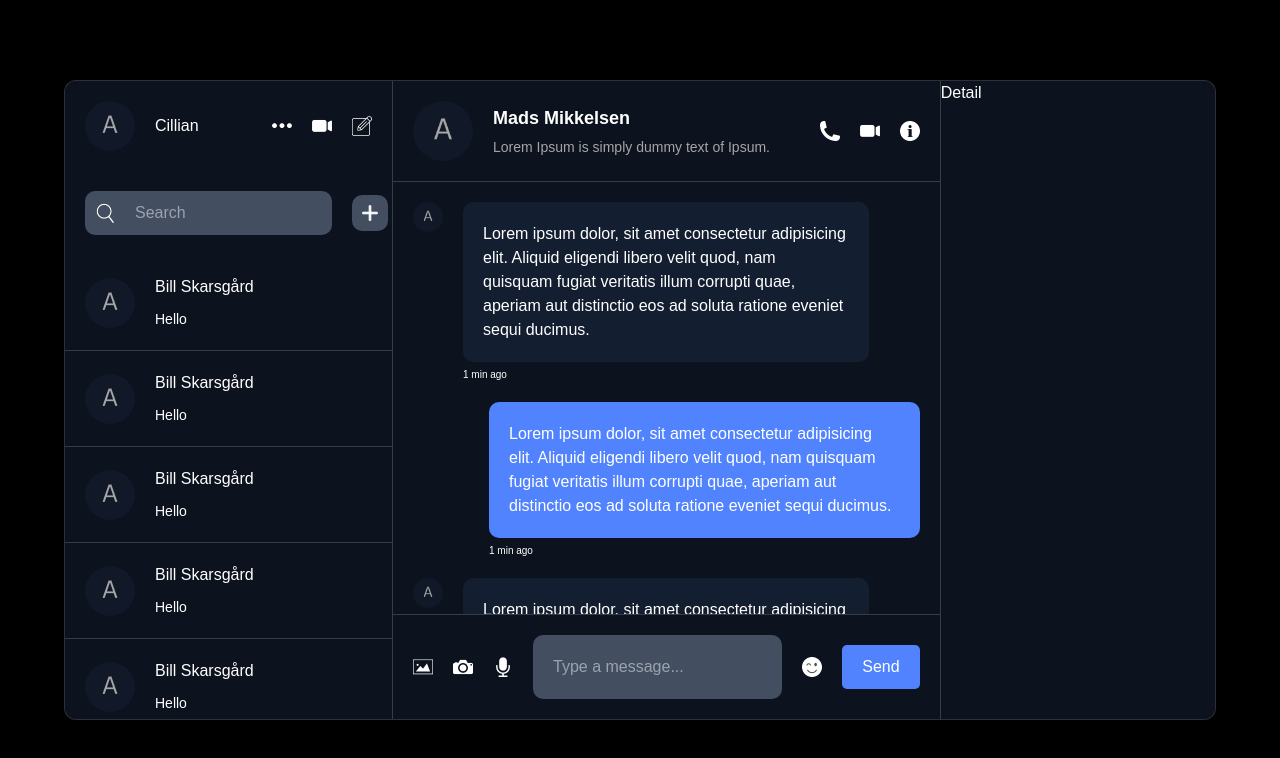
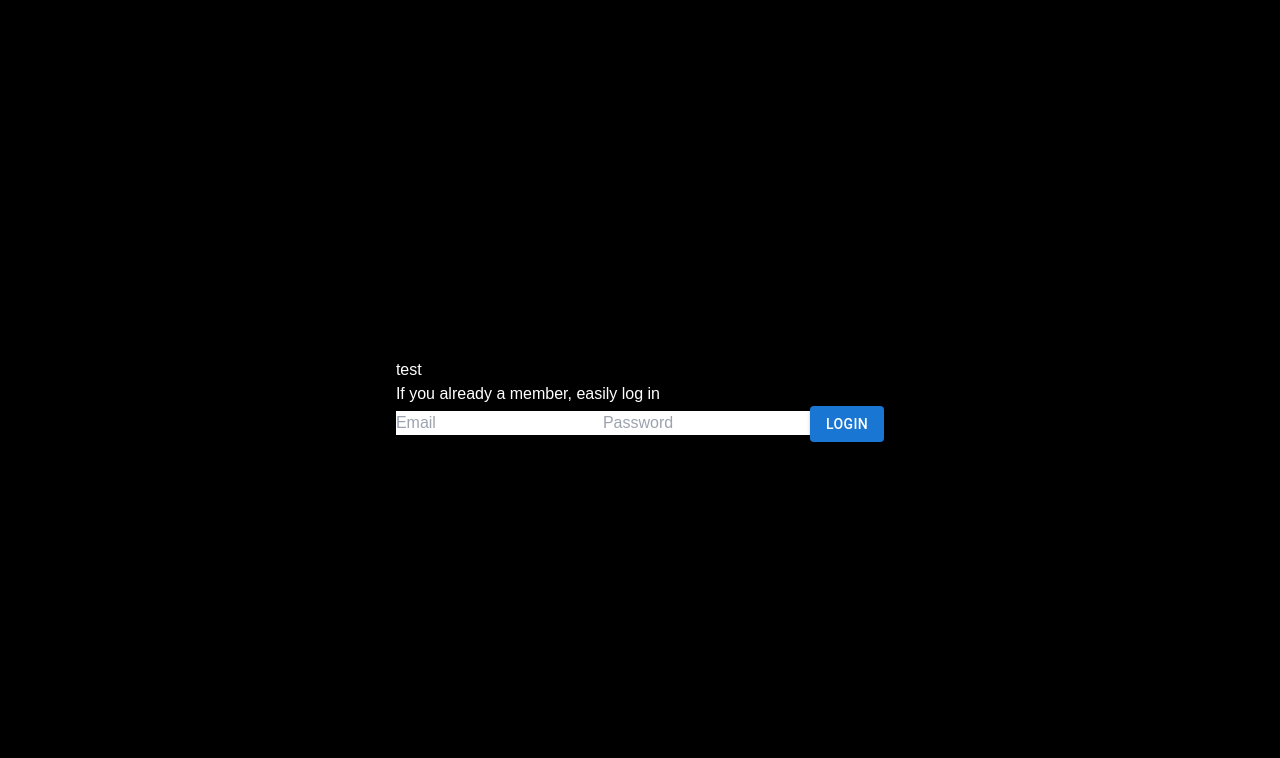
Before and after one commit to Timezoro/Social-project, a React (Vite) app: page / in a window 1280 px wide. Shown: the top 758 px of the page. Built offline with nearby package versions, Linux system fonts and the light colour scheme.

Commit message:
import mui and build login page

```diff
--- a/package.json
+++ b/package.json
@@ -10,6 +10,9 @@
     "preview": "vite preview"
   },
   "dependencies": {
+    "@emotion/react": "^11.13.3",
+    "@emotion/styled": "^11.13.0",
+    "@mui/material": "^6.1.0",
     "emoji-picker-react": "^4.12.0",
     "react": "^18.3.1",
     "react-dom": "^18.3.1"
--- a/src/App.jsx
+++ b/src/App.jsx
@@ -1,13 +1,16 @@
+import React from "react";
 import Detail from "./components/message/detail/detail";
 import Chat from "./components/message/chat/Chat";
 import List from "./components/message/list/List";
+import Login from "./components/login/Loginpage";
 
 const App = () => {
   return (
-    <div className='container'>
-      <List />
+    <div>
+      <Login />
+      {/* <List />
       <Chat />
-      <Detail />
+      <Detail /> */}
     </div>
   );
 }
--- /dev/null
+++ b/src/components/login/Loginpage.jsx
@@ -0,0 +1,26 @@
+import React from "react";
+import Button from '@mui/material/Button';
+
+const Loginpage = () => {
+    return (
+        <section className="bg-gray-100 min-h-screen flex items-center justify-center" >
+            <div className="bg-cyan-100 flex rounded-2xl max-w-3xl">
+                {/* form */}
+                <div class="w-1/2">
+                    <h2 class = "font-bold text-2xl">test</h2>
+                    <p class = "text-sm mt-4">If you already a member, easily log in</p>
+
+                    <form class= "flex flex-col gap-4">
+                        <input type="text" placeholder="Email" class="border border-gray-400 p-2 rounded-lg" />
+                        <input type="password" placeholder="Password" class="border border-gray-400 p-2 rounded-lg" />
+                        <Button variant="contained">Login</Button>
+                    </form>
+                </div>
+                {/* picture */}
+
+            </div>
+        </section>
+    );
+};
+
+export default Loginpage;
```
Also changed, not shown: src/components/login/login.jsx (deleted), 1 other file (tests, documents, lock files or other folders).
